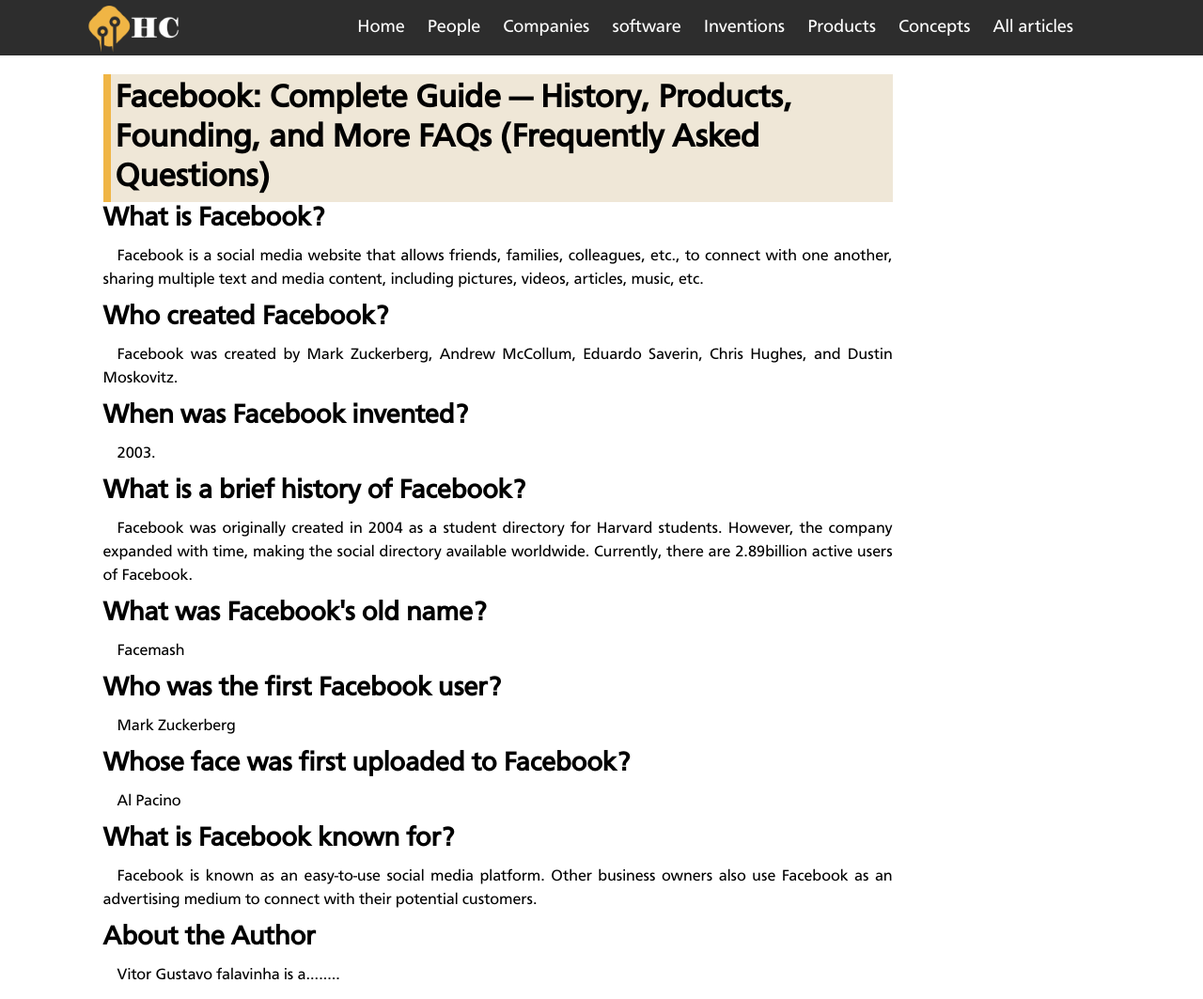
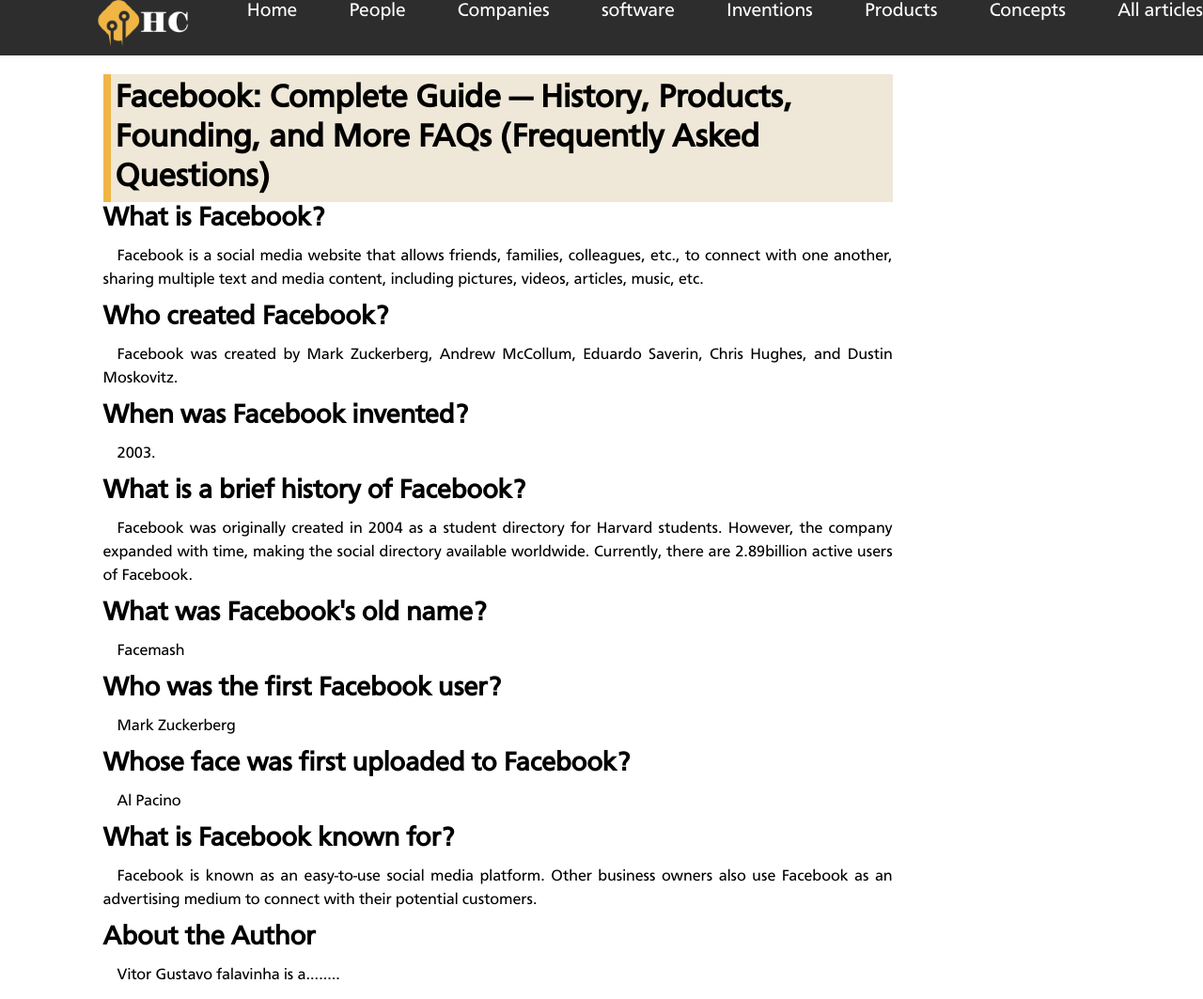
Before and after one commit to VitorFalavinha/HTML.CSS, a plain HTML site: page DESAFIOS/d010 - autodesafio(facebook)/facebooksummary.html in a window 1280 px wide. Shown: the top 1063 px of the page at 94% size. Drawn offline with Linux system fonts and the light colour scheme.

Commit message:
Menu change

```diff
--- a/DESAFIOS/d010 - autodesafio(facebook)/facebooksummary.html
+++ b/DESAFIOS/d010 - autodesafio(facebook)/facebooksummary.html
@@ -17,20 +17,18 @@
 
         </header>
                     <nav>
+                        <img src="imagens/logo.site.png" alt="" align="left">
+                        <ul>
+                        <li><a href="">Home</a> </li>
+                        <li><a href="">People</a></li>
+                        <li><a href="">Companies</a></li>
+                        <li><a href="">software</a></li>
+                        <li><a href="">Inventions</a></li>
+                        <li><a href="">Products</a></li>
+                        <li><a href="">Concepts</a></li>
+                        <li><a href="">All articles</a></li>
 
-
-                <div>
-                        <a href="">Home</a>
-                        <a href="">People</a>
-                        <a href="">Companies</a>
-                        <a href="">software</a>
-                        <a href="">Inventions</a>
-                        <a href="">Products</a>
-                        <a href="">Concepts</a>
-                        <a href="">All articles</a>
-                        <img src="imagens/logo.site.png" alt="" align="left">
-                </div>
-
+                        </ul>
                     </nav>
                             <main>
                                     <h2>
--- a/DESAFIOS/d010 - autodesafio(facebook)/style/style.css
+++ b/DESAFIOS/d010 - autodesafio(facebook)/style/style.css
@@ -29,8 +29,7 @@
     padding-top: 25px;*/
 
 }
-nav > div > img {
-    margin-top: -1%;
+nav > img {
     padding-left: 8% ;
     position: static;
 
@@ -39,23 +38,24 @@
     background-color: rgba(0, 0, 0, 0.822);
     min-height: 59px;
     text-align: right;
-    padding-right: 10%;
+    padding-right:;
     margin: auto;
     position: relative;
 }
 
-nav > div {
-    padding-top: 1.5%;
-    min-width: 500px;
+nav ul li{
+    list-style-type: none;
+    display: inline-block;
+    padding: 0%;
 }
-nav > div > a {
+nav ul li a {
     color: white;
     font-family: 'titulo',Arial, Helvetica, sans-serif;
     text-decoration: none;
     font-size: 1.2em;
-    padding: 10px;
+
 }
-div a:hover {
+li a:hover {
     color: var(--cor0);
 }
 
```
Also changed, not shown: DESAFIOS/d010 - autodesafio(facebook)/facebookfull.html (+11 -11 lines). Lines whose indentation alone changed are shown as unchanged.
